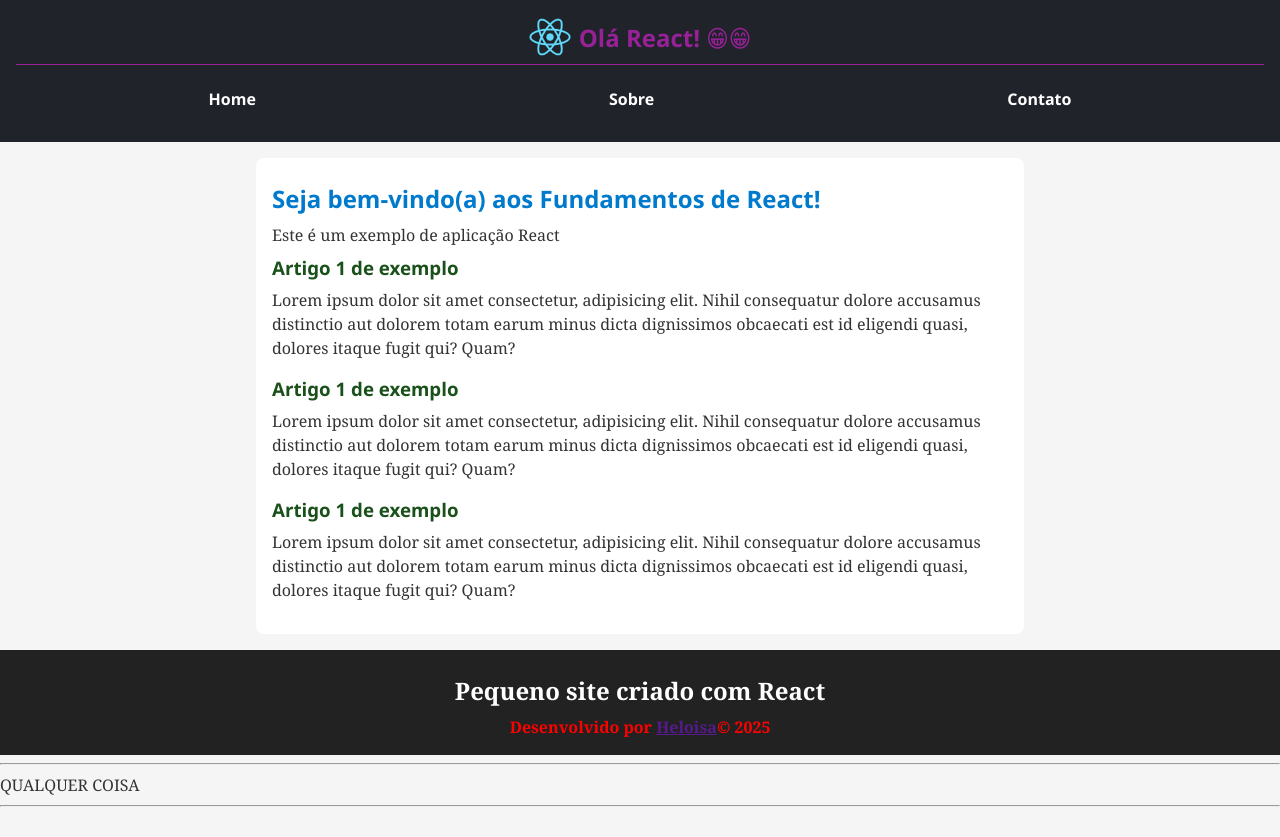
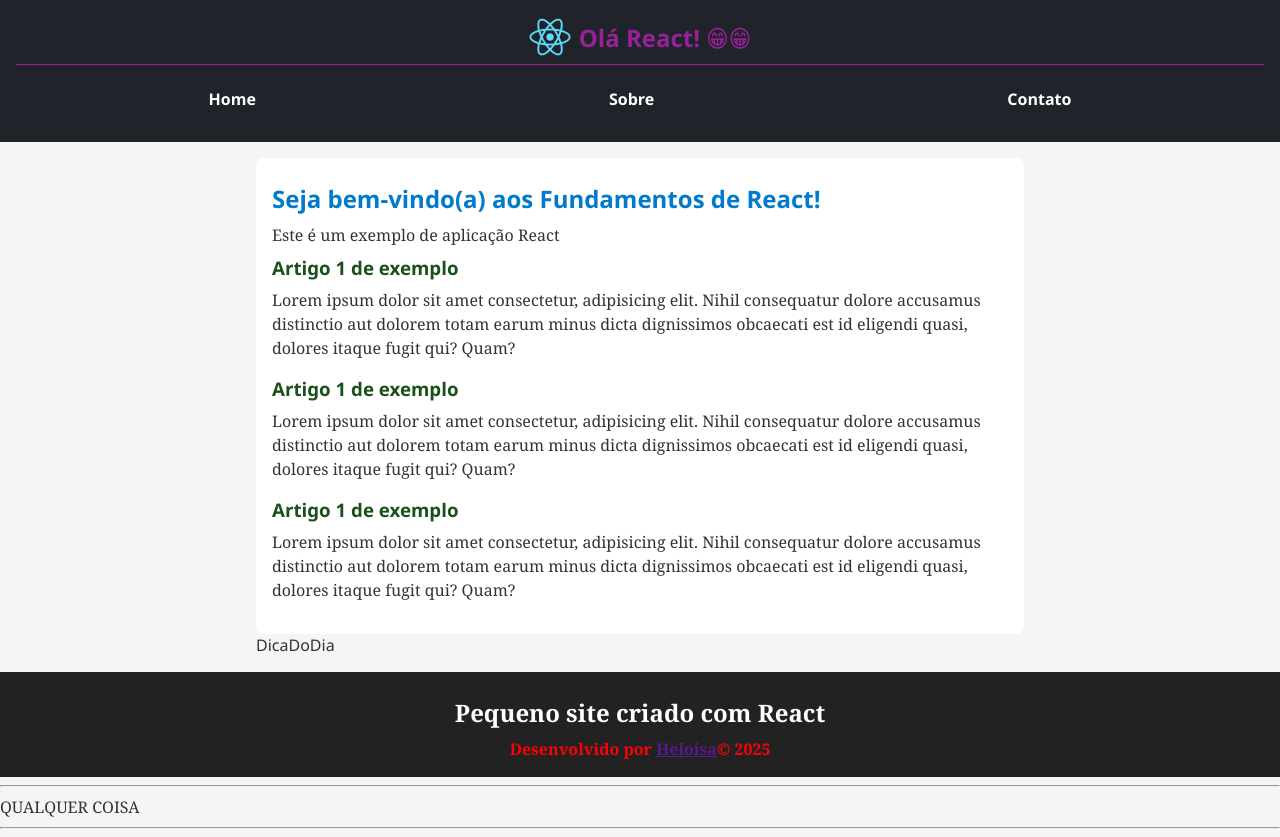
Before and after one commit to heloisa0804/react-fundamentos, a React (Vite) app: page / in a window 1280 px wide. Before the commit the page ends 815 px from the top, so only its background shows below. Built offline with nearby package versions, Linux system fonts and the light colour scheme.

Commit message:
instale lib e componentes

```diff
--- a/package.json
+++ b/package.json
@@ -11,7 +11,8 @@
   },
   "dependencies": {
     "react": "^19.1.0",
-    "react-dom": "^19.1.0"
+    "react-dom": "^19.1.0",
+    "styled-components": "^6.1.19"
   },
   "devDependencies": {
     "@eslint/js": "^9.25.0",
--- a/src/components/Conteudo/Conteudo.tsx
+++ b/src/components/Conteudo/Conteudo.tsx
@@ -1,5 +1,7 @@
 import Artigo from "../Artigo/Artigo";
+import DicaDoDia from "../DicaDoDia/DicaDoDia";
 import estilos from "./Conteudo.module.css";
+
 export default function Conteudo() {
   return (
     <main className={estilos.conteudo}>
@@ -14,6 +16,8 @@ export default function Conteudo() {
 
         <Artigo />
       </section>
+
+      <DicaDoDia />
     </main>
   );
 }
--- /dev/null
+++ b/src/components/DicaDoDia/DicaDoDia.tsx
@@ -0,0 +1,3 @@
+export default function DicaDoDia() {
+  return <div>DicaDoDia</div>;
+}
```
Also changed, not shown: 2 other files (tests, documents, lock files or other folders).
